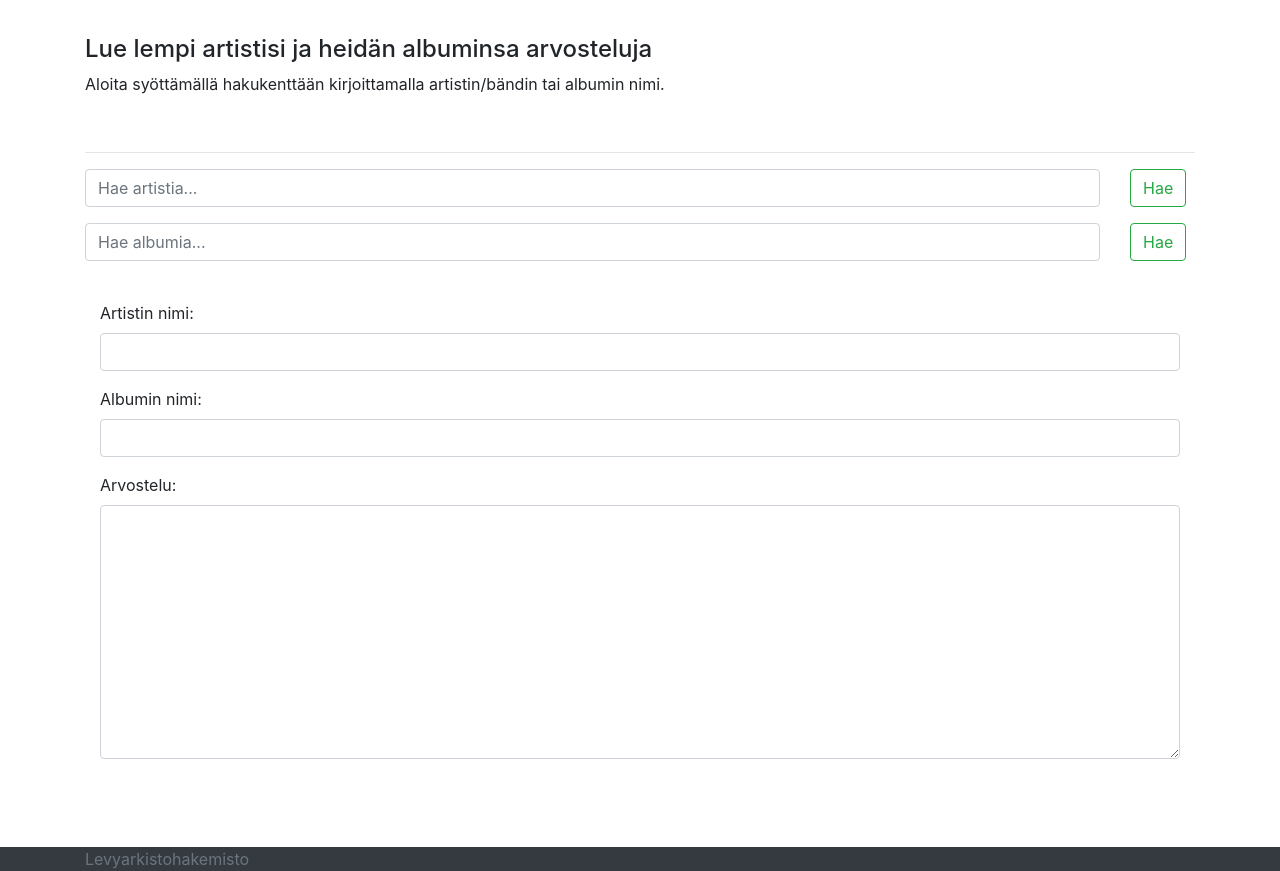
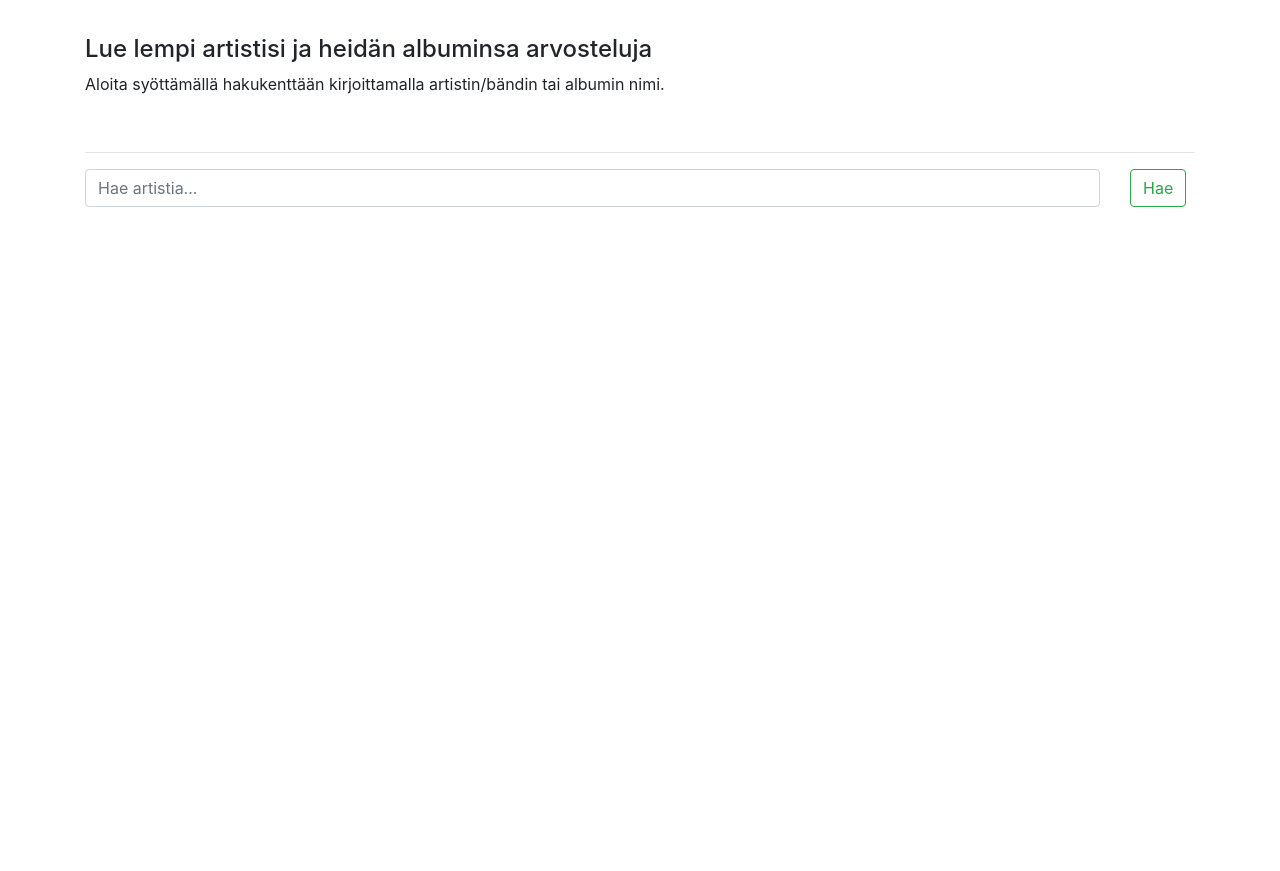
Before and after one commit to Naukkis/reviews-API, a website: page public/read.html in a window 1280 px wide. Shown: the part 150-1021 px from the top of the page. After the commit the page ends 800 px from the top, so only its background shows below. Drawn offline with nearby package versions, Linux system fonts and the light colour scheme.

Commit message:
remove trash

```diff
--- a/public/read.html
+++ b/public/read.html
@@ -69,53 +69,10 @@ textarea[readonly].form-control{
                             </div>
                         </div>
                     </form>
-                    <form action="v1/albums/" method="GET">
-                        <div class="form-group row">
-                            <div class="col-sm-11">
-                                <input class="form-control" type="text" placeholder="Hae albumia..." name="getAlbum" aria-label="Search">
-                            </div>
-                            <div class="col-sm-1">
-                                <button class="btn btn-outline-success" type="submit">Hae</button>
-                            </div>
-                        </div>
-                    </form>
-                </div>
-            </div>
-            <div class="row">
-                <div class="container">
-                    <div class="col-sm-12">
-                        <div class="row">
-                            <div class="col-sm-12">
-                                <br>
-                                <form>
-                                    <div class="form-group">
-                                        <label for="artisti">Artistin nimi:</label>
-                                        <input type="text" class="form-control" id="artisti" readonly>
-                                    </div>
-                                    <div class="form-group">
-                                        <label for="artisti">Albumin nimi:</label>
-                                        <input type="text" class="form-control" id="albumi" readonly>
-                                    </div>
-                                    <div class="form-group">
-                                        <label for="arvostelu">Arvostelu:</label>
-                                        <textarea class="form-control" rows="10" id="arvostelu" readonly></textarea>
-                                    </div>
-                                </form>
-                                <br>
-                            </div>
-                        </div>
-                    </div>
                 </div>
             </div>
         </div>
     </main>
-    <br>
-    <br>
-    <footer class="footer bg-dark">
-        <div class="container">
-            <span class="text-muted">Levyarkistohakemisto</span>
-        </div>
-    </footer>
 </body>
 </body>
 </html>
```
